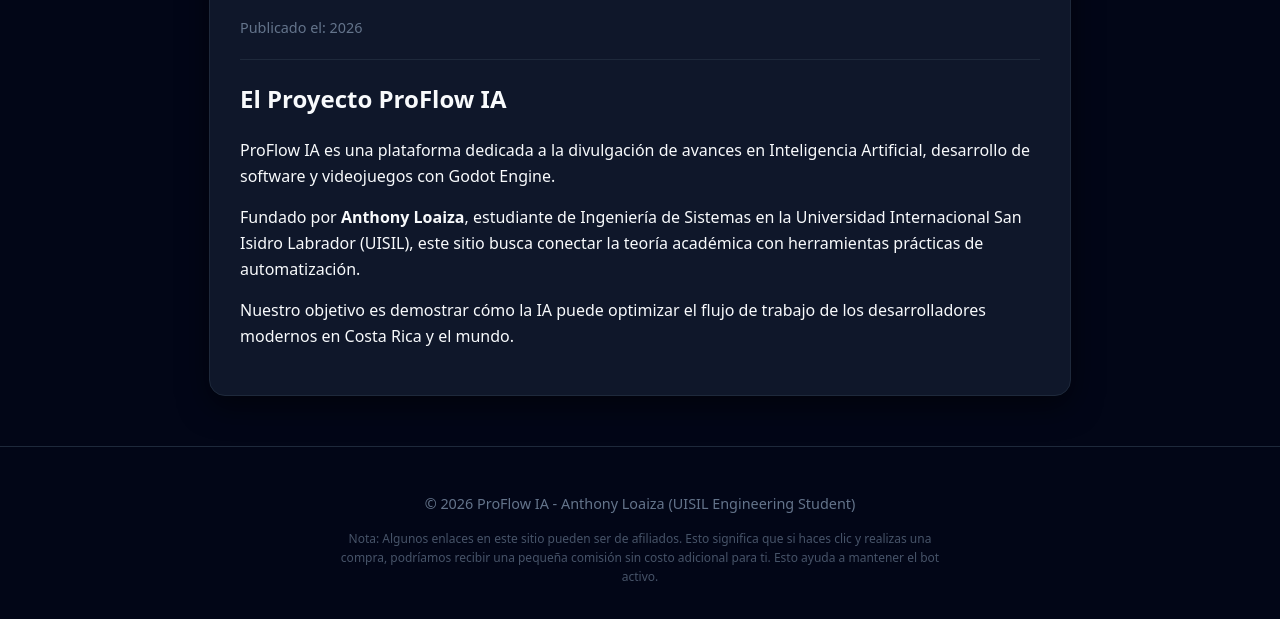
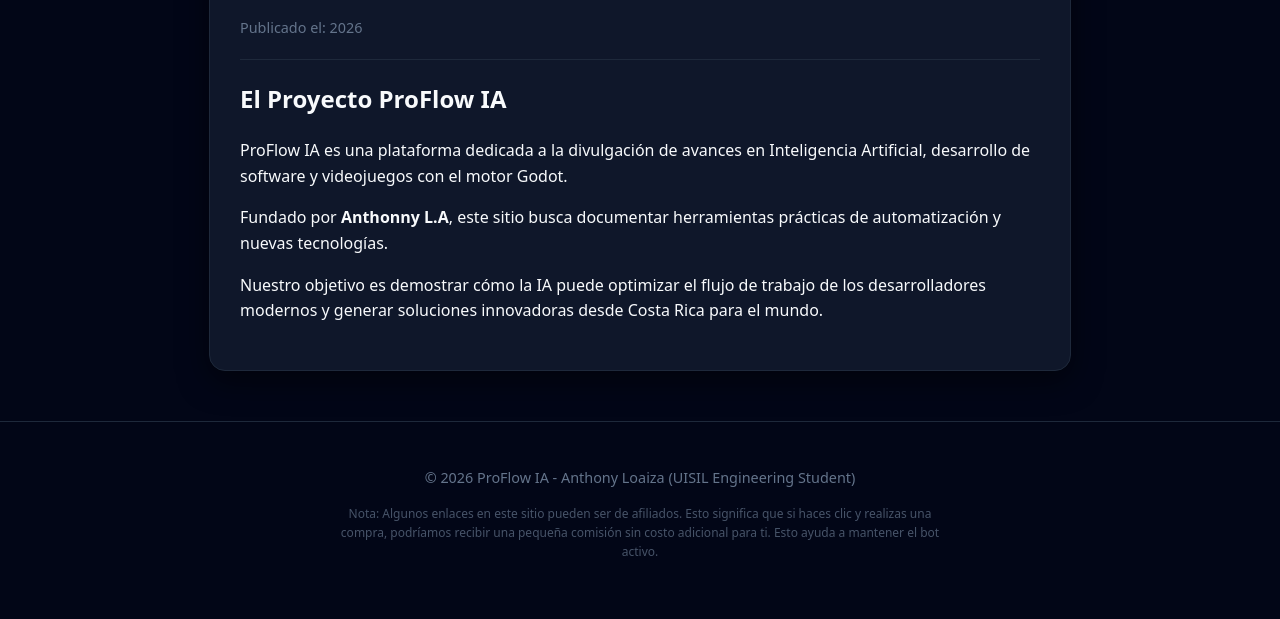
Before and after one commit to brakeedoll-hash/proflow-ia, an Astro site: page /nosotros in a window 1280 px wide. Shown: the part 211-830 px from the top of the page. Built offline with nearby package versions, Linux system fonts and the light colour scheme; Astro itself is replaced by a stand-in of ours.

Commit message:
Update project description and founder details in nosotros.astro

```diff
--- a/src/pages/nosotros.astro
+++ b/src/pages/nosotros.astro
@@ -3,9 +3,9 @@ import Layout from '../layouts/Layout.astro';
 ---
 <Layout frontmatter={{ title: "Sobre Nosotros", fecha: "2026" }}>
   <h2>El Proyecto ProFlow IA</h2>
-  <p>ProFlow IA es una plataforma dedicada a la divulgación de avances en Inteligencia Artificial, desarrollo de software y videojuegos con Godot Engine.</p>
+  <p>ProFlow IA es una plataforma dedicada a la divulgación de avances en Inteligencia Artificial, desarrollo de software y videojuegos con el motor Godot.</p>
 
-  <p>Fundado por <strong>Anthony Loaiza</strong>, estudiante de Ingeniería de Sistemas en la Universidad Internacional San Isidro Labrador (UISIL), este sitio busca conectar la teoría académica con herramientas prácticas de automatización.</p>
+  <p>Fundado por <strong>Anthonny L.A</strong>, este sitio busca documentar herramientas prácticas de automatización y nuevas tecnologías.</p>
 
-  <p>Nuestro objetivo es demostrar cómo la IA puede optimizar el flujo de trabajo de los desarrolladores modernos en Costa Rica y el mundo.</p>
+  <p>Nuestro objetivo es demostrar cómo la IA puede optimizar el flujo de trabajo de los desarrolladores modernos y generar soluciones innovadoras desde Costa Rica para el mundo.</p>
 </Layout>
```
